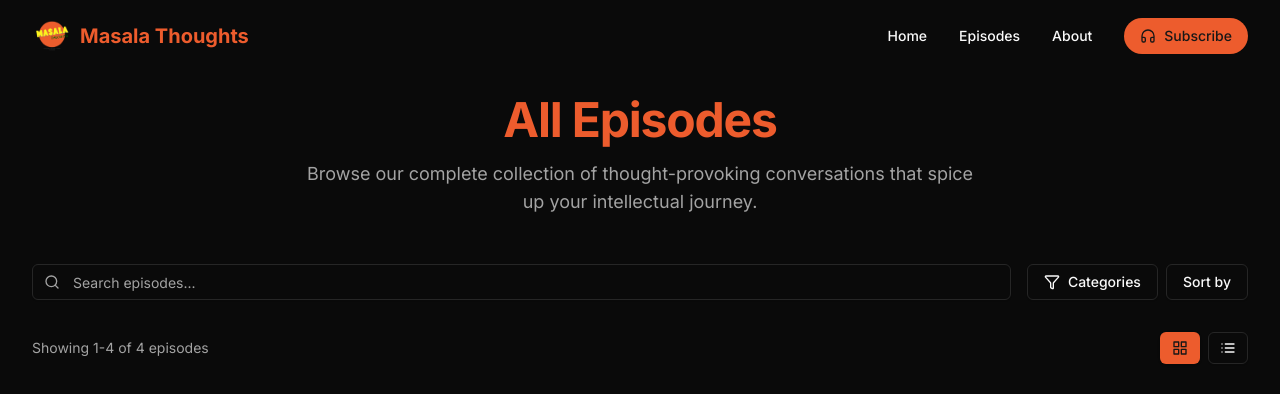
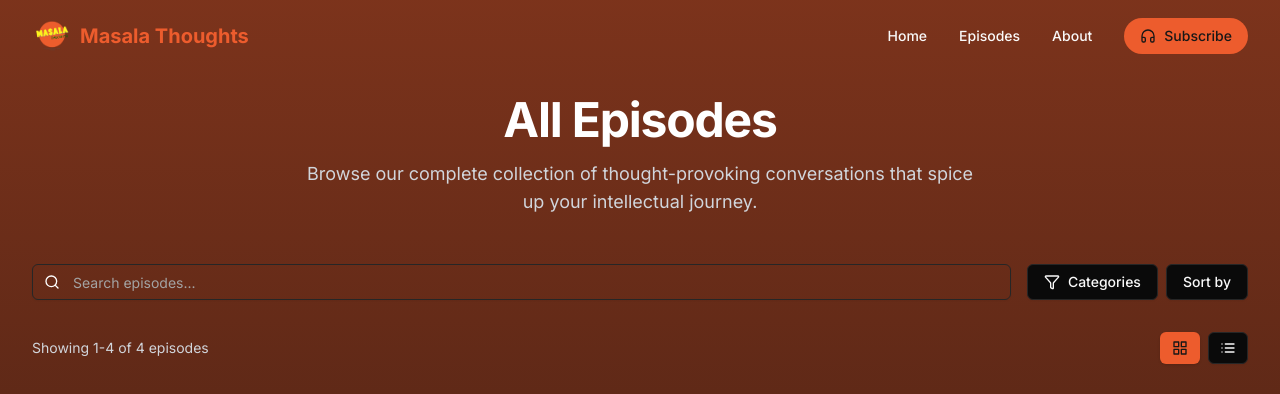
Before and after one commit to yganesh99/mt, a Next.js app: page /episodes in a window 1280 px wide. Shown: the top 394 px of the page. Built offline with nearby package versions, Linux system fonts and the light colour scheme; grey boxes are pictures that could not be loaded.

Commit message:
updated episodes page

```diff
--- a/app/_components/episodes-filter.js
+++ b/app/_components/episodes-filter.js
@@ -48,7 +48,7 @@ export function EpisodesFilter() {
 		<div className='mb-8 space-y-4 animate-fadeIn animation-delay-200'>
 			<div className='flex flex-col gap-4 sm:flex-row'>
 				<div className='relative flex-1'>
-					<Search className='absolute left-3 top-1/2 h-4 w-4 -translate-y-1/2 text-muted-foreground' />
+					<Search className='absolute left-3 top-1/2 h-4 w-4 -translate-y-1/2 text-white' />
 					<Input
 						placeholder='Search episodes...'
 						value={searchQuery}
@@ -58,7 +58,7 @@ export function EpisodesFilter() {
 					{searchQuery && (
 						<button
 							onClick={() => setSearchQuery('')}
-							className='absolute right-3 top-1/2 -translate-y-1/2 text-muted-foreground hover:text-foreground'
+							className='absolute right-3 top-1/2 -translate-y-1/2 text-white hover:text-foreground'
 						>
 							<X className='h-4 w-4' />
 						</button>
@@ -101,7 +101,7 @@ export function EpisodesFilter() {
 								<DropdownMenuCheckboxItem
 									key={category}
 									checked={selectedCategories.includes(
-										category
+										category,
 									)}
 									onCheckedChange={() =>
 										handleCategoryToggle(category)
--- a/app/_components/episodes-list.js
+++ b/app/_components/episodes-list.js
@@ -15,13 +15,13 @@ export function EpisodesList({ episodes }) {
 	const startIndex = (currentPage - 1) * episodesPerPage;
 	const currentEpisodes = episodes.slice(
 		startIndex,
-		startIndex + episodesPerPage
+		startIndex + episodesPerPage,
 	);
 
 	return (
 		<div className='space-y-8 animate-fadeIn animation-delay-300'>
 			<div className='flex items-center justify-between'>
-				<div className='text-sm text-muted-foreground'>
+				<div className='text-sm text-gray-300'>
 					Showing {startIndex + 1}-
 					{Math.min(startIndex + episodesPerPage, episodes.length)} of{' '}
 					{episodes.length} episodes
@@ -212,7 +212,7 @@ export function EpisodesList({ episodes }) {
 						size='icon'
 						onClick={() =>
 							setCurrentPage((prev) =>
-								Math.min(prev + 1, totalPages)
+								Math.min(prev + 1, totalPages),
 							)
 						}
 						disabled={currentPage === totalPages}
--- a/app/about/page.js
+++ b/app/about/page.js
@@ -66,7 +66,7 @@ export default function AboutPage() {
 	];
 
 	return (
-		<div className='min-h-screen pt-24 pb-16  bg-gradient-to-b from-primary/50 to-background'>
+		<div className='min-h-screen pt-24 pb-16 bg-gradient-to-b from-primary/50 to-background'>
 			{/* Hero Section */}
 			<div className='flex flex-col lg:flex-row items-center lg:items-start gap-8 lg:gap-12 py-8 md:py-12 lg:py-16 px-4 md:px-6 lg:px-8'>
 				<div className='flex-1 text-center lg:text-left'>
--- a/app/episodes/page.js
+++ b/app/episodes/page.js
@@ -57,13 +57,13 @@ const episodes = [
 
 export default function EpisodesPage() {
 	return (
-		<div className='min-h-screen pt-24 pb-16 bg-background'>
+		<div className='min-h-screen pt-24 pb-16 bg-gradient-to-b from-primary/50 to-background'>
 			<div className='container px-4 mx-auto sm:px-6 lg:px-8'>
 				<div className='max-w-2xl mx-auto mb-12 text-center'>
-					<h1 className='mb-4 text-4xl font-bold tracking-tight sm:text-5xl text-primary animate-fadeIn'>
+					<h1 className='mb-4 text-4xl font-bold tracking-tight sm:text-5xl text-white animate-fadeIn'>
 						All Episodes
 					</h1>
-					<p className='text-lg text-muted-foreground animate-fadeIn animation-delay-100'>
+					<p className='text-lg text-gray-300 animate-fadeIn animation-delay-100'>
 						Browse our complete collection of thought-provoking
 						conversations that spice up your intellectual journey.
 					</p>
```
